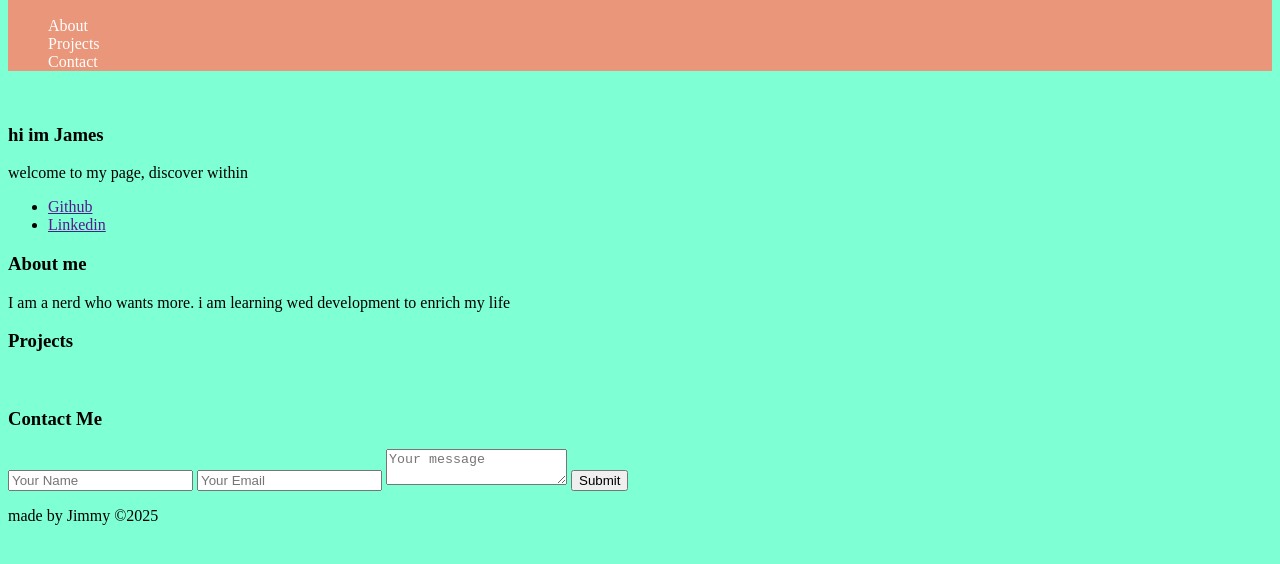
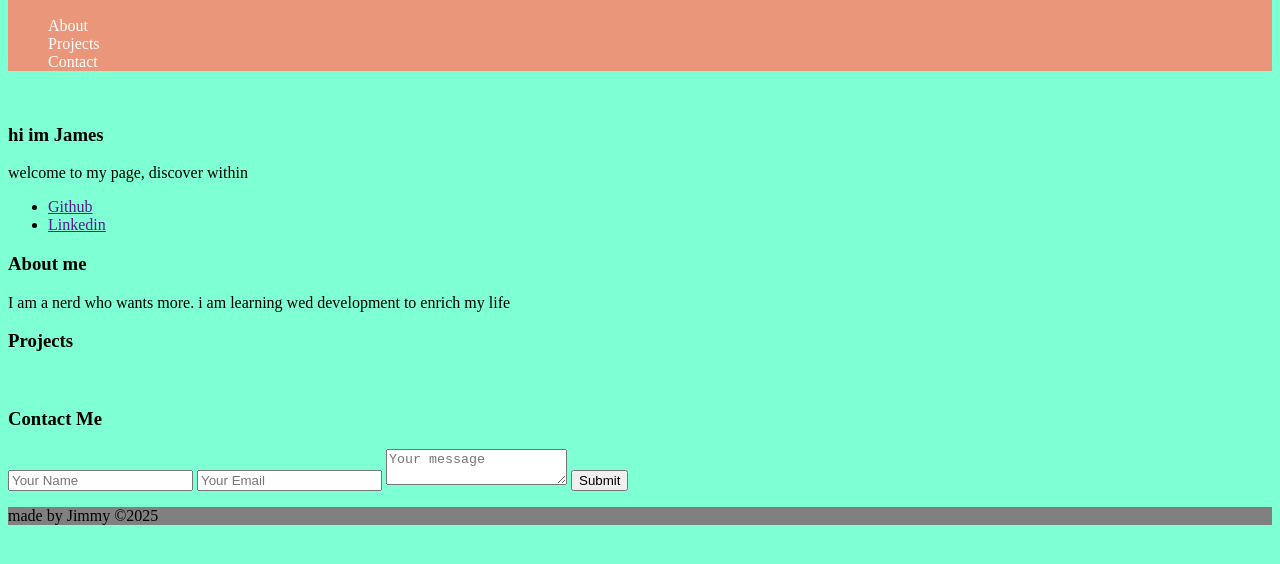
Before and after one commit to teriko21/portfolio, a plain HTML site: page index.html in a window 1280 px wide. Shown: the part 50-614 px from the top of the page. Drawn offline with Linux system fonts and the light colour scheme.

Commit message:
Update index.css
updating css

```diff
--- a/index.css
+++ b/index.css
@@ -15,3 +15,7 @@ nav a {
 nav ul {
     list-style-type: none;
 }
+
+.footer {
+    background-color: grey;
+}
```
